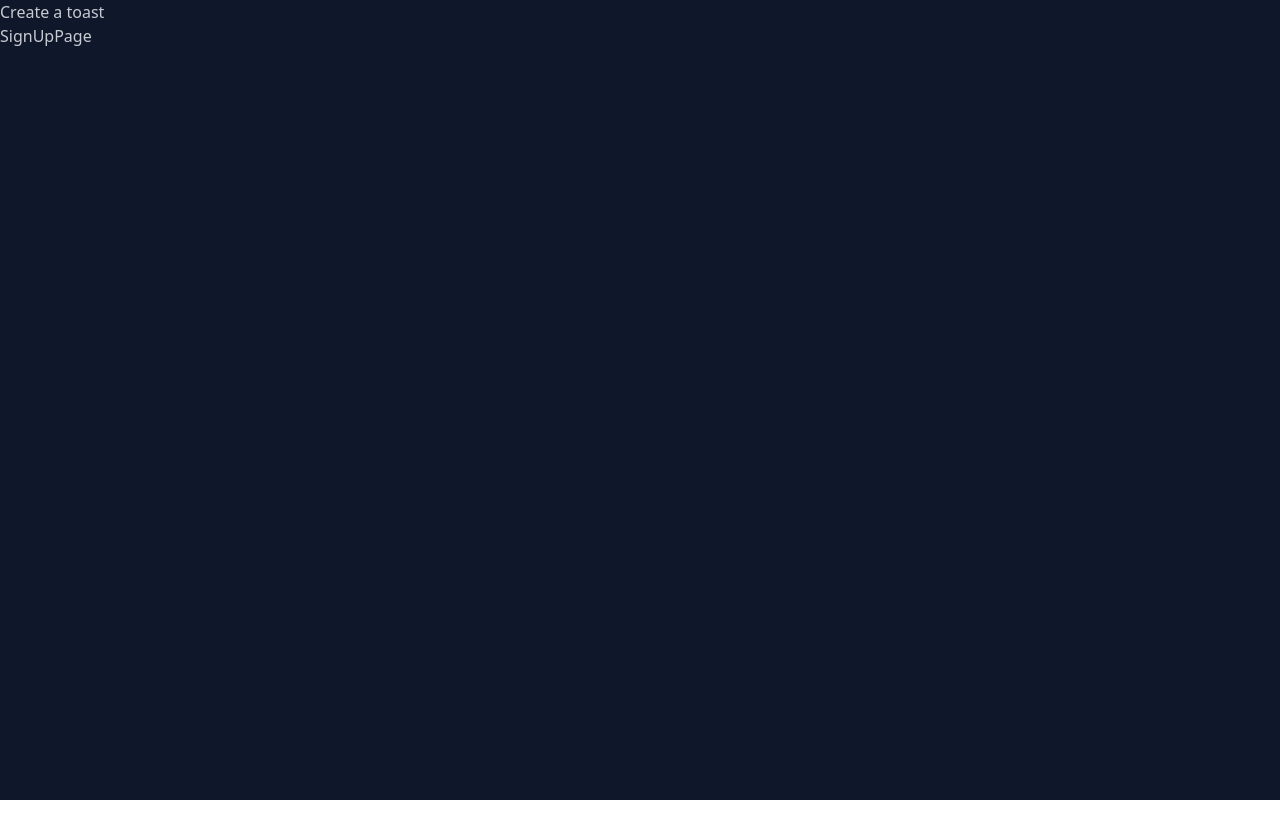
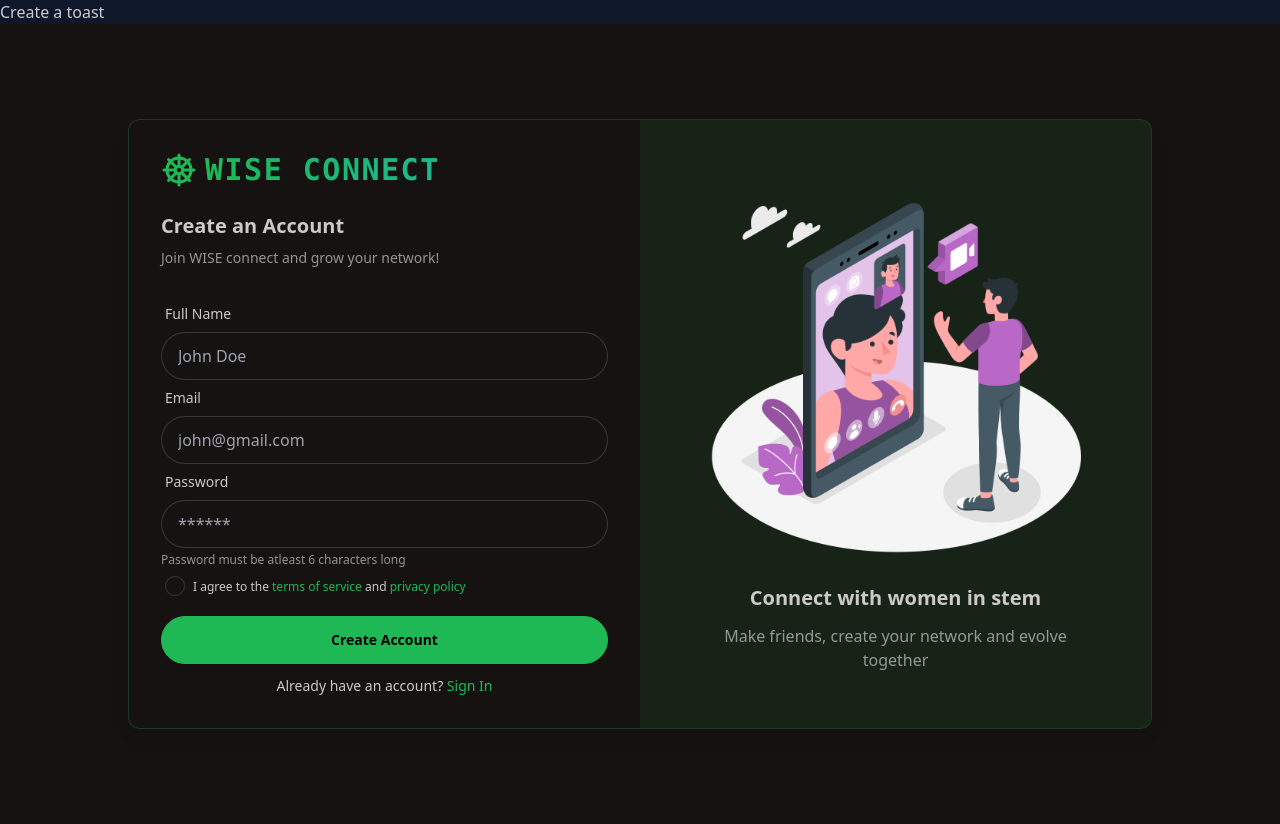
Before and after one commit to siyajariwala/WISE-CONNECT, a React (Vite) app in the folder frontend/: page /signup in a window 1280 px wide. Before the commit the page ends 800 px from the top, so only its background shows below. Built offline with nearby package versions, Linux system fonts and the light colour scheme; no server answers.

Commit message:
Completed fronted for signup

```diff
--- a/frontend/package.json
+++ b/frontend/package.json
@@ -12,6 +12,7 @@
   "dependencies": {
     "@tanstack/react-query": "^5.82.0",
     "axios": "^1.10.0",
+    "lucide-react": "^0.525.0",
     "react": "^19.1.0",
     "react-dom": "^19.1.0",
     "react-hot-toast": "^2.5.2",
--- a/frontend/src/App.jsx
+++ b/frontend/src/App.jsx
@@ -1,5 +1,6 @@
 import React from 'react';
 import { useEffect,useState } from 'react';
+import { Navigate } from 'react-router';
 import { Route,Routes } from 'react-router';
 import HomePage from "./pages/HomePage.jsx";
 import SignUpPage from "./pages/SignUpPage.jsx";
@@ -14,8 +15,8 @@
 import { axiosInstance } from './lib/axios.js';
 const App = () => {
  //tanstack query{
- const {data,isLoading,error}= useQuery({
-  queryKey:['todos'],
+ const {data:authData,isLoading,error}= useQuery({
+  queryKey:['authUser'],
   queryFn:async()=>{
     const res=await axiosInstance.get('/auth/me');
 
@@ -23,19 +24,19 @@
   },
   retry:false,
  });
+const authUser=authData?.user;
 
- console.log(data);
   return (
     <div className="h-screen" data-theme="night" >
       <button onClick={()=>toast.error("Hello world !")}>Create a toast</button>
     <Routes>
-      <Route path="/" element={<HomePage/>}/>
-        <Route path="/signup" element={<SignUpPage/>}/>
-        <Route path="/login" element={<LoginPage/>}/>
-        <Route path="/notifications" element={<NotificationsPage/>}/>
-        <Route path="/call" element={<CallPage/>}/>
-        <Route path="/chat" element={<ChatPage/>}/>
-        <Route path="/onboarding" element={<OnboardingPage/>}/>
+      <Route path="/" element={authUser?<HomePage/>:<Navigate to="/login"/>}/>
+        <Route path="/signup" element={!authUser? <SignUpPage/>:<Navigate to="/"/>}/>
+        <Route path="/login" element={!authUser? <LoginPage/>:<Navigate to="/"/>}/>
+        <Route path="/notifications" element={authUser?<NotificationsPage/>:<Navigate to="/login"/>}/>
+        <Route path="/call" element={authUser?<CallPage/>:<Navigate to="/login"/>}/>
+        <Route path="/chat" element={authUser?<ChatPage/>:<Navigate to="/login"/>}/>
+        <Route path="/onboarding" element={authUser?<OnboardingPage/>:<Navigate to="/login"/>}/>
 
 
     </Routes>
--- /dev/null
+++ b/frontend/src/lib/api.js
@@ -0,0 +1,8 @@
+import { axiosInstance } from "./axios";
+
+export const signup =async(signupData)=>{
+
+      const response=await axiosInstance.post("/auth/signup",signupData);
+      return response.data;
+
+    }
--- a/frontend/src/pages/SignUpPage.jsx
+++ b/frontend/src/pages/SignUpPage.jsx
@@ -1,11 +1,151 @@
-import React from 'react';
+import React, { useState } from 'react';
+import { useNavigate } from 'react-router';
+import {ShipWheelIcon} from "lucide-react";
+import {Link} from "react-router";
+import {useMutation,useQueryClient} from "@tanstack/react-query";
+import{axiosInstance} from "../lib/axios";
+import { signup } from '../lib/api';
+const SignUpPage = () => {
+  const [signupData,setSignupData]=useState({
+    fullName:"",
+    email:"",
+    password:"",
+  });
+const queryClient=useQueryClient();
+  const {mutate:signupMutation,isPending,error}=useMutation({
+    mutationFn:signup,
+    onSuccess:()=>queryClient.invalidateQueries({queryKey:["authUser"]}),
+  });
+  const handleSignup=(e)=>{
 
-const SignUpPage = () => {
-  return (
-    <div>
-      SignUpPage
+    e.preventDefault()
+    signupMutation(signupData);
+  };
+  return <div className='h-screen flex items-center justify-center p-4 sm:p-6 md:p-8 ' data-theme="forest" >
+
+ <div className="border border-primary/25 flex flex-col lg:flex-row w-full max-w-5xl mx-auto bg-base-100 rounded-xl shadow-lg overflow-hidden">
+
+ <div className="w-full lg:w-1/2 p-4 sm:p-8 flex flex-col">
+
+ <div className="mb-4 flex items-center justify-start gap-2">
+  <ShipWheelIcon className="size-9 text-primary"/>
+  <span className="text-3xl font-bold font-mono bg-clip-text text-transparent bg-gradient-to-r from-primary to-secondary tracking-wider ">
+WISE CONNECT
+  </span>
+ </div>
+
+{error &&(
+  <div className='alert alert-error mb-4'>
+    <span>{error.response.data.message}</span>
+
+  </div>
+)}
+
+<div className="w-full">
+  <form onSubmit={handleSignup}>
+    <div className="space-y-4">
+      <div>
+<h2 className="text-xl font-semibold mt-2">Create an Account</h2>
+
+
+      <p className='text-sm opacity-70 mt-2'>Join WISE connect and grow your network!</p>
+      </div>
+      <div className="space-y-3">
+        <div className="form-control w-full">
+          <label className="label">
+            <span className="label-text mt-3">Full Name</span>
+          </label>
+          <input type="text" placeholder='John Doe' className='input input-bordered w-full'
+          value={signupData.fullName}
+          onChange={(e)=>setSignupData({...signupData,fullName:e.target.value})}
+          required
+           />
+
+           <div className="form-control w-full">
+          <label className="label">
+            <span className="label-text">Email</span>
+          </label>
+          <input type="email" placeholder='john@gmail.com' className='input input-bordered w-full'
+          value={signupData.email}
+          onChange={(e)=>setSignupData({...signupData,email:e.target.value})}
+          required
+           />
+        </div>
+
+        <div className="form-control w-full">
+          <label className="label">
+            <span className="label-text">Password</span>
+          </label>
+          <input type="password" placeholder='******' className='input input-bordered w-full'
+          value={signupData.password}
+          onChange={(e)=>setSignupData({...signupData,password:e.target.value})}
+          required
+           />
+           <p className="text-xs opacity-70 mt-1">Password must be atleast 6 characters long</p>
+        </div>
+
+        <div className="form-control">
+          <label className="label cursor-pointer justify-start gap-2">
+            <input type="checkbox" className='checkbox checkbox-sm' required />
+            <span className="text-xs leading-tight">I agree to the{" "}
+              <span className="text-primary hover:underline">terms of service</span> and{" "}
+              <span className="text-primary hover:underline">privacy policy</span>
+            </span>
+          </label>
+        </div>
+
+
+        </div>
+
+        <button className='btn btn-primary w-full' type="submit" >
+{isPending ? (
+  <>
+  <span className="loading loading-spinner loading-xs">Loading...</span>
+  </>
+):("Create Account"
+
+)}
+        </button>
+
+        <div className="text-center mt-4">
+          <p className="text-sm">
+            Already have an account?{" "}
+            <Link to="/login" className="text-primary hover:underline">Sign In
+            </Link>
+          </p>
+        </div>
+      </div>
     </div>
-  );
-}
+
+
+  </form>
+</div>
+
+
+ </div>
+
+<div className="hidden lg:flex w-full lg:w-1/2 bg-primary/10 items-center justify-center">
+<div className="max-w-md p-8">
+
+  <div className="relative aspect-square max-w-sm mx-auto">
+<img src='/vc.png' alt="Image" className='w-full'/>
+</div>
+
+<div className="text-center space-y-3 mt-6">
+  <h2 className="text-xl font-semibold">Connect with women in stem </h2>
+  <p className="opacity-70">
+    Make friends, create your network and evolve together
+  </p>
+</div>
+</div>
+
+</div>
+
+
+
+ </div>
+  </div>
+
+};
 
 export default SignUpPage;
```
Also changed, not shown: frontend/public/vc.png (added), 1 other file (tests, documents, lock files or other folders).
